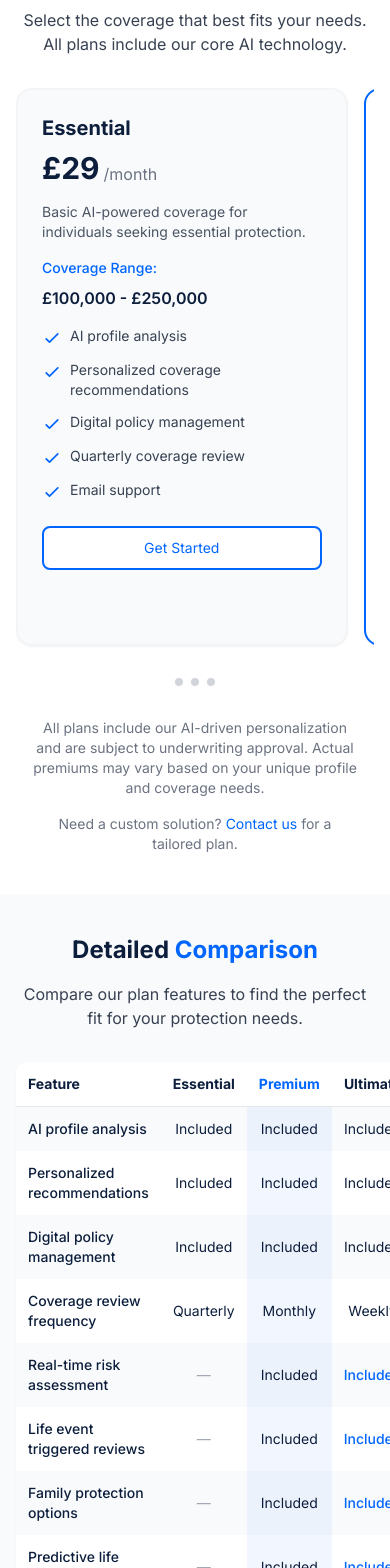
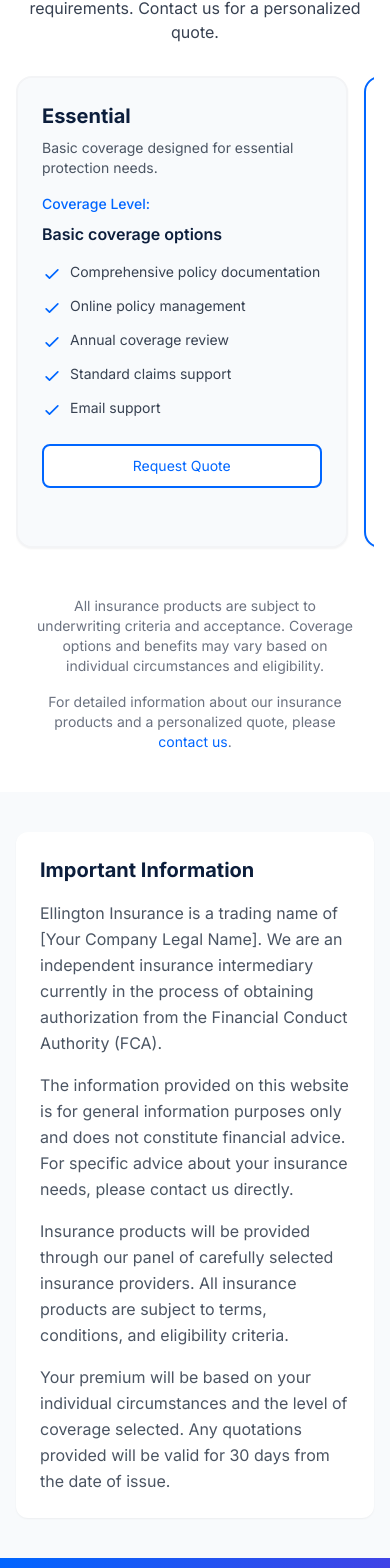
Before and after one commit to shyx92/Ellington-Insurance, a Next.js app: page /plans in a window 390 px wide. Shown: the part 416-1984 px from the top of the page. Built offline with nearby package versions, Linux system fonts and the light colour scheme.

Commit message:
Update website content for compliance and professionalism: - Remove AI references - Add regulatory disclaimers - Update contact information - Improve mobile responsiveness

```diff
--- a/app/plans/page.tsx
+++ b/app/plans/page.tsx
@@ -1,73 +1,66 @@
 import Link from 'next/link';
 
 export const metadata = {
-  title: 'Plans & Pricing | Ellington Insurance',
-  description: 'Explore our customizable AI-powered life insurance plans with dynamic pricing and adaptive coverage options.',
+  title: 'Insurance Plans | Ellington Insurance',
+  description: 'Explore our range of insurance plans designed to provide comprehensive coverage options for your needs.',
 };
 
 const plans = [
   {
     name: 'Essential',
-    price: 29,
-    period: 'month',
-    description: 'Basic AI-powered coverage for individuals seeking essential protection.',
+    description: 'Basic coverage designed for essential protection needs.',
     highlight: false,
     features: [
-      'AI profile analysis',
-      'Personalized coverage recommendations',
-      'Digital policy management',
-      'Quarterly coverage review',
+      'Comprehensive policy documentation',
+      'Online policy management',
+      'Annual coverage review',
+      'Standard claims support',
       'Email support',
     ],
-    coverage: '£100,000 - £250,000',
+    coverage: 'Basic coverage options',
   },
   {
     name: 'Premium',
-    price: 79,
-    period: 'month',
-    description: 'Enhanced protection with advanced AI adaptation for families and individuals.',
+    description: 'Enhanced protection with additional coverage options.',
     highlight: true,
     features: [
       'All Essential features',
-      'Real-time risk assessment',
-      'Monthly coverage optimization',
-      'Family protection options',
-      'Life event triggered reviews',
+      'Extended coverage options',
+      'Bi-annual coverage review',
+      'Enhanced policy benefits',
+      'Priority claims handling',
       'Priority email support',
     ],
-    coverage: '£250,000 - £1,000,000',
+    coverage: 'Extended coverage options',
   },
   {
     name: 'Ultimate',
-    price: 149,
-    period: 'month',
-    description: 'Maximum coverage with full AI capabilities for comprehensive protection.',
+    description: 'Comprehensive protection with maximum coverage options.',
     highlight: false,
     features: [
       'All Premium features',
-      'Comprehensive risk analysis',
-      'Weekly coverage optimization',
-      'Predictive life event planning',
-      'Multi-policy coordination',
+      'Comprehensive coverage options',
+      'Quarterly coverage review',
+      'Maximum policy benefits',
       'Dedicated account manager',
-      '24/7 priority email support',
+      'Priority email support',
     ],
-    coverage: '£500,000 - £5,000,000',
+    coverage: 'Maximum coverage options',
   },
 ];
 
 export default function PlansPage() {
   return (
     <>
-      {/* Hero Section - More compact on mobile */}
+      {/* Hero Section */}
       <section className="py-10 md:py-20 bg-gradient-to-br from-primary/10 to-secondary/10 relative overflow-hidden">
         <div className="container relative z-10">
           <div className="max-w-4xl mx-auto text-center">
             <h1 className="text-3xl md:text-5xl lg:text-6xl font-bold mb-4 md:mb-6">
-              Intelligent <span className="text-primary">Coverage</span> Plans
+              Insurance <span className="text-primary">Plans</span>
             </h1>
             <p className="text-base md:text-xl text-gray-700 mb-6 md:mb-10 max-w-3xl mx-auto">
-              Discover our AI-powered life insurance plans that adapt to your changing needs, providing optimal protection at fair prices.
+              Discover our range of insurance plans designed to provide comprehensive coverage options tailored to your needs.
             </p>
           </div>
         </div>
@@ -77,7 +70,7 @@
         </div>
       </section>
 
-      {/* Plans Comparison - Scrollable cards on mobile */}
+      {/* Plans Comparison */}
       <section className="py-10 md:py-20 bg-white overflow-hidden">
         <div className="container">
           <div className="text-center mb-8 md:mb-16">
@@ -85,7 +78,7 @@
               Choose Your <span className="text-primary">Plan</span>
             </h2>
             <p className="text-base md:text-xl text-gray-700 max-w-3xl mx-auto">
-              Select the coverage that best fits your needs. All plans include our core AI technology.
+              Select the coverage level that best suits your requirements. Contact us for a personalized quote.
             </p>
           </div>
 
@@ -103,17 +96,13 @@
                 >
                   {plan.highlight && (
                     <div className="absolute top-0 left-1/2 transform -translate-x-1/2 -translate-y-1/2 bg-primary text-white px-4 py-1 rounded-full text-sm font-medium">
-                      Most Popular
+                      Recommended
                     </div>
                   )}
                   <h3 className="text-xl md:text-2xl font-bold mb-2">{plan.name}</h3>
-                  <div className="flex items-end mb-4 md:mb-6">
-                    <span className="text-3xl md:text-4xl font-bold">£{plan.price}</span>
-                    <span className="text-gray-500 ml-1">/{plan.period}</span>
-                  </div>
                   <p className="text-gray-600 text-sm md:text-base mb-4 md:mb-6">{plan.description}</p>
                   <div className="mb-4 md:mb-6">
-                    <span className="text-primary font-medium block mb-2 text-sm md:text-base">Coverage Range:</span>
+                    <span className="text-primary font-medium block mb-2 text-sm md:text-base">Coverage Level:</span>
                     <span className="font-semibold text-base md:text-lg">{plan.coverage}</span>
                   </div>
                   <ul className="space-y-3 mb-6 text-sm md:text-base">
@@ -134,161 +123,49 @@
                         : 'bg-white border-2 border-primary text-primary hover:bg-primary/5'
                     }`}
                   >
-                    Get Started
+                    Request Quote
                   </Link>
                 </div>
-              ))}
-            </div>
-            {/* Scroll indicators for mobile */}
-            <div className="flex justify-center mt-4 space-x-2 md:hidden">
-              {plans.map((_, index) => (
-                <div
-                  key={index}
-                  className="w-2 h-2 rounded-full bg-gray-300"
-                  aria-hidden="true"
-                />
               ))}
             </div>
           </div>
 
           <div className="mt-8 md:mt-12 text-center text-gray-500 max-w-3xl mx-auto px-4">
-            <p className="text-sm md:text-base mb-4">All plans include our AI-driven personalization and are subject to underwriting approval. Actual premiums may vary based on your unique profile and coverage needs.</p>
-            <p className="text-sm md:text-base">Need a custom solution? <Link href="/contact" className="text-primary hover:underline">Contact us</Link> for a tailored plan.</p>
+            <p className="text-sm md:text-base mb-4">All insurance products are subject to underwriting criteria and acceptance. Coverage options and benefits may vary based on individual circumstances and eligibility.</p>
+            <p className="text-sm md:text-base">For detailed information about our insurance products and a personalized quote, please <Link href="/contact" className="text-primary hover:underline">contact us</Link>.</p>
           </div>
         </div>
       </section>
 
-      {/* Features Comparison - Optimized for mobile */}
+      {/* Important Information Section */}
       <section className="py-10 md:py-20 bg-light">
         <div className="container">
-          <div className="text-center mb-8 md:mb-16">
-            <h2 className="text-2xl md:text-4xl font-bold mb-4 md:mb-6">
-              Detailed <span className="text-primary">Comparison</span>
-            </h2>
-            <p className="text-base md:text-xl text-gray-700 max-w-3xl mx-auto">
-              Compare our plan features to find the perfect fit for your protection needs.
-            </p>
-          </div>
-
-          <div className="overflow-x-auto -mx-4 px-4 md:mx-0 md:px-0">
-            <table className="w-full max-w-5xl mx-auto bg-white rounded-xl shadow-sm text-sm md:text-base">
-              <thead>
-                <tr className="border-b">
-                  <th className="p-3 md:p-4 text-left">Feature</th>
-                  {plans.map((plan, index) => (
-                    <th key={index} className={`p-3 md:p-4 text-center ${plan.highlight ? 'text-primary' : ''}`}>
-                      {plan.name}
-                    </th>
-                  ))}
-                </tr>
-              </thead>
-              <tbody>
-                {[
-                  'AI profile analysis',
-                  'Personalized recommendations',
-                  'Digital policy management',
-                  'Coverage review frequency',
-                  'Real-time risk assessment',
-                  'Life event triggered reviews',
-                  'Family protection options',
-                  'Predictive life event planning',
-                  'Multi-policy coordination',
-                  'Support channels',
-                  'Support availability',
-                ].map((feature, i) => (
-                  <tr key={i} className={i % 2 === 0 ? 'bg-gray-50' : 'bg-white'}>
-                    <td className="p-3 md:p-4 font-medium">{feature}</td>
-                    {plans.map((plan, j) => {
-                      const hasFeature = j >= Math.floor(i / 4);
-                      const basicFeature = i < 4;
-                      let featureValue;
-
-                      switch(feature) {
-                        case 'Coverage review frequency':
-                          featureValue = j === 0 ? 'Quarterly' : j === 1 ? 'Monthly' : 'Weekly';
-                          break;
-                        case 'Support channels':
-                          featureValue = j === 0 ? 'Email' : j === 1 ? 'Priority Email' : '24/7 Priority Email';
-                          break;
-                        case 'Support availability':
-                          featureValue = j === 0 ? 'Business hours' : j === 1 ? 'Extended hours' : '24/7';
-                          break;
-                        default:
-                          featureValue = hasFeature ? 'Included' : basicFeature ? 'Basic' : '—';
-                      }
-
-                      return (
-                        <td key={j} className={`p-3 md:p-4 text-center ${plan.highlight ? 'bg-primary/5' : ''}`}>
-                          {hasFeature ? (
-                            <span className={j === 2 && !basicFeature ? 'text-primary font-medium' : ''}>
-                              {featureValue}
-                            </span>
-                          ) : (
-                            <span className="text-gray-400">—</span>
-                          )}
-                        </td>
-                      );
-                    })}
-                  </tr>
-                ))}
-              </tbody>
-            </table>
+          <div className="max-w-4xl mx-auto">
+            <div className="bg-white rounded-xl p-6 md:p-8 shadow-sm">
+              <h2 className="text-xl md:text-2xl font-bold mb-4">Important Information</h2>
+              <div className="space-y-4 text-sm md:text-base text-gray-600">
+                <p>Ellington Insurance is a trading name of [Your Company Legal Name]. We are an independent insurance intermediary currently in the process of obtaining authorization from the Financial Conduct Authority (FCA).</p>
+                <p>The information provided on this website is for general information purposes only and does not constitute financial advice. For specific advice about your insurance needs, please contact us directly.</p>
+                <p>Insurance products will be provided through our panel of carefully selected insurance providers. All insurance products are subject to terms, conditions, and eligibility criteria.</p>
+                <p>Your premium will be based on your individual circumstances and the level of coverage selected. Any quotations provided will be valid for 30 days from the date of issue.</p>
+              </div>
+            </div>
           </div>
         </div>
       </section>
 
-      {/* FAQ Section - More compact on mobile */}
-      <section className="py-10 md:py-20 bg-white">
-        <div className="container">
-          <div className="text-center mb-8 md:mb-16">
-            <h2 className="text-2xl md:text-4xl font-bold mb-4 md:mb-6">
-              Common <span className="text-primary">Questions</span>
-            </h2>
-            <p className="text-base md:text-xl text-gray-700 max-w-3xl mx-auto">
-              Answers to frequently asked questions about our plans and pricing.
-            </p>
-          </div>
-
-          <div className="grid gap-4 md:gap-6 max-w-4xl mx-auto">
-            {[
-              {
-                question: 'How are premium rates calculated?',
-                answer: 'Our AI system analyzes multiple factors including age, health status, lifestyle, and coverage needs to determine your personalized rate. Unlike traditional insurers, we continuously reassess your risk profile, potentially lowering your premiums as your healthy habits develop.',
-              },
-              {
-                question: 'Can I switch between plans?',
-                answer: 'Yes, you can upgrade or downgrade your plan at any time through your online account. Changes typically take effect on your next billing cycle, and our system will guide you through any underwriting requirements for increased coverage.',
-              },
-              {
-                question: 'Are there any hidden fees?',
-                answer: 'No. We believe in transparent pricing with no hidden fees. The premium you see is what you pay, and we clearly communicate any potential changes based on policy adjustments or significant life changes.',
-              },
-              {
-                question: 'How do I know which plan is right for me?',
-                answer: 'Our AI recommendation engine will suggest the optimal plan based on your profile and needs during the quote process. You can also speak with our support team for personalized guidance, or try our coverage calculator tool.',
-              },
-            ].map((item, i) => (
-              <div key={i} className="bg-light rounded-lg p-4 md:p-6">
-                <h3 className="text-base md:text-lg font-bold mb-2 md:mb-3">{item.question}</h3>
-                <p className="text-sm md:text-base text-gray-600">{item.answer}</p>
-              </div>
-            ))}
-          </div>
-        </div>
-      </section>
-
-      {/* CTA Section - More compact on mobile */}
+      {/* CTA Section */}
       <section className="py-10 md:py-20 bg-gradient-to-br from-primary to-accent text-white">
         <div className="container">
           <div className="max-w-4xl mx-auto text-center px-4">
             <h2 className="text-2xl md:text-4xl font-bold mb-4 md:mb-6">
-              Ready to Experience Smarter Insurance?
+              Ready to Discuss Your Insurance Needs?
             </h2>
             <p className="text-base md:text-xl opacity-90 mb-6 md:mb-8">
-              Get a personalized quote in minutes with no commitment required.
+              Contact us today for a detailed discussion about your insurance requirements.
             </p>
             <Link href="/contact" className="btn bg-white text-primary hover:bg-white/90 shadow-lg text-sm md:text-base py-2.5 md:py-3 px-6 md:px-8">
-              Get Your Quote Now
+              Contact Us
             </Link>
           </div>
         </div>
--- a/components/ContactForm.tsx
+++ b/components/ContactForm.tsx
@@ -33,10 +33,10 @@
         <div className="container relative z-10">
           <div className="max-w-4xl mx-auto text-center">
             <h1 className="text-3xl md:text-5xl lg:text-6xl font-bold mb-4 md:mb-6">
-              Contact & <span className="text-primary">Support</span>
+              Contact <span className="text-primary">Ellington Insurance</span>
             </h1>
             <p className="text-base md:text-xl text-gray-700 mb-6 md:mb-10 max-w-3xl mx-auto">
-              Our team is here to help with your questions, provide personalized quotes, or assist with your existing policy.
+              We are an independent insurance intermediary seeking to connect customers with leading insurance providers. Our team is here to assist with your enquiries.
             </p>
           </div>
         </div>
@@ -54,7 +54,7 @@
             <div className="bg-light p-4 md:p-8 lg:p-10 rounded-2xl shadow-sm">
               {!submitted ? (
                 <>
-                  <h2 className="text-xl md:text-2xl lg:text-3xl font-bold mb-4 md:mb-6">Send Us a Message</h2>
+                  <h2 className="text-xl md:text-2xl lg:text-3xl font-bold mb-4 md:mb-6">Enquiry Form</h2>
                   <form onSubmit={handleSubmit} className="space-y-4 md:space-y-6">
                     <div className="grid grid-cols-1 gap-6">
                       <div>
@@ -100,11 +100,14 @@
                         required
                       ></textarea>
                     </div>
+                    <div className="text-sm text-gray-500 mb-4">
+                      <p>By submitting this form, you consent to Ellington Insurance processing your personal data in accordance with our Privacy Policy. We are an independent insurance intermediary and are in the process of obtaining FCA authorization.</p>
+                    </div>
                     <button
                       type="submit"
                       className="w-full bg-primary text-white py-2 px-6 rounded-lg hover:bg-primary/90 transition-colors"
                     >
-                      Send Message
+                      Submit Enquiry
                     </button>
                   </form>
                 </>
@@ -113,9 +116,9 @@
                   <svg className="w-16 h-16 text-primary mx-auto mb-6" fill="none" viewBox="0 0 24 24" stroke="currentColor">
                     <path strokeLinecap="round" strokeLinejoin="round" strokeWidth={2} d="M5 13l4 4L19 7" />
                   </svg>
-                  <h3 className="text-2xl font-bold mb-4">Thank You!</h3>
+                  <h3 className="text-2xl font-bold mb-4">Thank You for Your Enquiry</h3>
                   <p className="text-gray-600">
-                    We've received your message and will get back to you within 24 hours.
+                    We have received your message and will respond to your enquiry promptly during business hours.
                   </p>
                 </div>
               )}
@@ -127,17 +130,28 @@
 
               <div className="space-y-6 md:space-y-8">
                 <div>
-                  <h3 className="text-lg md:text-xl font-bold mb-3 md:mb-4">Email Support</h3>
-                  <div className="flex items-center">
+                  <h3 className="text-lg md:text-xl font-bold mb-3 md:mb-4">Business Hours</h3>
+                  <p className="text-gray-600 text-sm md:text-base mb-2">Monday to Friday: 9:00 AM - 5:00 PM GMT</p>
+                  <div className="flex items-center mt-4">
                     <EnvelopeIcon className="h-5 w-5 text-primary mr-3" />
                     <p className="text-gray-600 text-sm md:text-base">support@ellingtoninsurance.co.uk</p>
                   </div>
                 </div>
 
                 <div>
+                  <h3 className="text-lg md:text-xl font-bold mb-3 md:mb-4">Important Information</h3>
+                  <p className="text-gray-600 text-sm md:text-base mb-4">
+                    Ellington Insurance is a trading name of [Your Company Legal Name]. We are an independent insurance intermediary currently in the process of obtaining authorization from the Financial Conduct Authority (FCA).
+                  </p>
+                  <p className="text-gray-600 text-sm md:text-base">
+                    Insurance products will be provided through our panel of carefully selected insurance providers. All insurance products are subject to terms, conditions, and eligibility criteria.
+                  </p>
+                </div>
+
+                <div>
                   <h3 className="text-lg md:text-xl font-bold mb-3 md:mb-4">Connect With Us</h3>
                   <div className="flex space-x-3 md:space-x-4">
-                    {['twitter', 'facebook', 'linkedin', 'instagram'].map((platform) => (
+                    {['linkedin'].map((platform) => (
                       <a
                         key={platform}
                         href={`https://${platform}.com/ellingtoninsurance`}
@@ -162,19 +176,11 @@
         <div className="container">
           <div className="max-w-4xl mx-auto text-center px-4">
             <h2 className="text-xl md:text-2xl lg:text-3xl font-bold mb-3 md:mb-6">
-              Access Your Account
+              Client Portal - Coming Soon
             </h2>
             <p className="text-base md:text-xl text-gray-700 mb-6 md:mb-8">
-              Existing customers can access policy information, make changes, and view documents through our secure portal.
+              Our secure client portal is currently in development. Once launched, clients will be able to access policy information and manage their coverage online.
             </p>
-            <div className="flex flex-col sm:flex-row justify-center gap-3 md:gap-4">
-              <Link href="#" className="btn-primary text-sm md:text-base py-2 px-4 md:py-3 md:px-6">
-                Log In to Portal
-              </Link>
-              <Link href="#" className="btn-outline text-sm md:text-base py-2 px-4 md:py-3 md:px-6">
-                Register Account
-              </Link>
-            </div>
           </div>
         </div>
       </section>
--- a/components/Footer.tsx
+++ b/components/Footer.tsx
@@ -20,7 +20,7 @@
               <span className="text-xl font-bold">Ellington</span>
             </Link>
             <p className="mt-4 text-gray-300 text-sm">
-              Innovative insurance solutions for the modern world.
+              Independent insurance intermediary providing comprehensive insurance solutions.
             </p>
           </div>
 
@@ -30,18 +30,19 @@
             <ul className="space-y-2">
               <li><Link href="/" className="text-gray-300 hover:text-white transition-colors">Home</Link></li>
               <li><Link href="/about" className="text-gray-300 hover:text-white transition-colors">About Us</Link></li>
-              <li><Link href="/plans" className="text-gray-300 hover:text-white transition-colors">Plans & Pricing</Link></li>
-              <li><Link href="/contact" className="text-gray-300 hover:text-white transition-colors">Contact & Support</Link></li>
+              <li><Link href="/plans" className="text-gray-300 hover:text-white transition-colors">Insurance Plans</Link></li>
+              <li><Link href="/contact" className="text-gray-300 hover:text-white transition-colors">Contact Us</Link></li>
             </ul>
           </div>
 
-          {/* Support */}
+          {/* Legal */}
           <div>
-            <h4 className="text-lg font-semibold mb-4">Support</h4>
+            <h4 className="text-lg font-semibold mb-4">Legal Information</h4>
             <ul className="space-y-2">
-              <li><Link href="/faq" className="text-gray-300 hover:text-white transition-colors">FAQ</Link></li>
               <li><Link href="/privacy" className="text-gray-300 hover:text-white transition-colors">Privacy Policy</Link></li>
-              <li><Link href="/terms" className="text-gray-300 hover:text-white transition-colors">Terms of Service</Link></li>
+              <li><Link href="/terms" className="text-gray-300 hover:text-white transition-colors">Terms of Business</Link></li>
+              <li><Link href="/complaints" className="text-gray-300 hover:text-white transition-colors">Complaints Procedure</Link></li>
+              <li><Link href="/cookie-policy" className="text-gray-300 hover:text-white transition-colors">Cookie Policy</Link></li>
             </ul>
           </div>
 
@@ -55,25 +56,23 @@
               </li>
             </ul>
 
-            <div className="mt-6 flex space-x-4">
-              {['twitter', 'facebook', 'linkedin', 'instagram'].map((platform) => (
-                <a
-                  key={platform}
-                  href={`https://${platform}.com/ellingtoninsurance`}
-                  target="_blank"
-                  rel="noopener noreferrer"
-                  className="text-gray-300 hover:text-primary transition-colors"
-                  aria-label={`Follow Ellington Insurance on ${platform}`}
-                >
-                  <span className="capitalize">{platform.charAt(0)}</span>
-                </a>
-              ))}
+            <div className="mt-6">
+              <Link href="https://www.linkedin.com/company/ellingtoninsurance"
+                    target="_blank"
+                    rel="noopener noreferrer"
+                    className="text-gray-300 hover:text-primary transition-colors"
+                    aria-label="Visit Ellington Insurance on LinkedIn">
+                <span>LinkedIn</span>
+              </Link>
             </div>
           </div>
         </div>
 
         <div className="mt-12 pt-8 border-t border-gray-800">
-          <div className="text-center text-gray-400 text-sm">
+          <div className="text-center text-gray-400 text-sm space-y-4">
+            <p>Ellington Insurance is a trading name of [Your Company Legal Name]. Registered in England and Wales (Company No. XXXXXX).</p>
+            <p>We are an independent insurance intermediary currently in the process of obtaining authorization from the Financial Conduct Authority (FCA).</p>
+            <p>The information on this website is for general guidance only and does not constitute financial advice.</p>
             <p>&copy; {currentYear} Ellington Insurance. All rights reserved.</p>
           </div>
         </div>
```
Also changed, not shown: public/images/testimonials/emily-testimonial.avif (deleted), public/images/testimonials/emily-testimonial.jpg (added).
